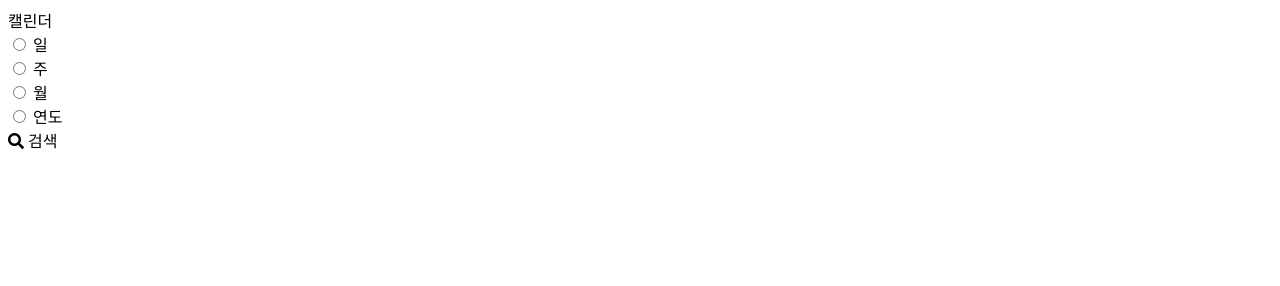
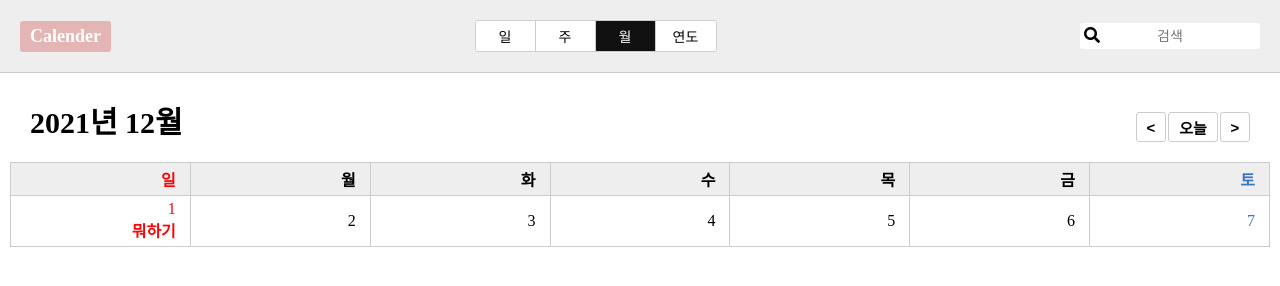
Before and after one commit to leeheeae/Calender, a plain HTML site: page index.html in a window 1280 px wide. Drawn offline with Linux system fonts and the light colour scheme.

Commit message:
html, css

```diff
--- /dev/null
+++ b/css/style.scss
@@ -0,0 +1,182 @@
+$white-color: #FFF;
+$black-color: #111;
+$gray-color: #eee;
+$main-color: #E4B5B5;
+$sub-color01: #C0C0C0;
+$border-default: 1px solid #CCC;
+$padding: 5px 10px;
+$radius: 3px;
+
+* { margin: 0; padding: 0; box-sizing: border-box; }
+input[type=checkbox], input[type=radio] {display: none;}
+ul, ol { list-style: none; }
+
+body {
+    width: 100%;
+    height: 100%;
+    display: flex;
+    align-items: center;
+    justify-content: center;
+}
+
+
+.wrap {
+    width: 100%;
+    min-height: 100vh;
+
+    .header {
+        width: 100%;
+        padding: 20px;
+        border-bottom: $border-default;
+        background-color: $gray-color;
+        display: flex;
+        align-items: center;
+        justify-content: space-between;
+
+        .logo {
+            font-size: 18px;
+            font-weight: 600;
+            background-color: $main-color;
+            color: #FFF;
+            border-radius: $radius;
+            padding: $padding;
+        }
+        .changeBtnList {
+            display: flex;
+            border: $border-default;
+            border-radius: $radius;
+            overflow: hidden;
+
+            > div {
+                &:last-child {
+                    label {
+                        border-right: none;
+                    }
+                }
+            }
+
+            input {
+                display: none;
+                &:checked + label {
+                    background-color: $black-color;
+                    color: $white-color;
+                }
+            }
+            label {
+                width: 60px;
+                display: block;
+                text-align: center;
+                padding: $padding;
+                background-color: $white-color;
+                font-size: 14px;
+                cursor: pointer;
+
+                & {
+                    border-right: $border-default;
+                }
+
+            }
+        }
+
+        .searchBox {
+            position: relative;
+            width: 180px;
+
+            .fa-search {
+                position: absolute;
+                top: 4px;
+                left: 4px;
+            }
+
+            input {
+                display: block;
+                font-size: 14px;
+                text-align: center;
+                width: 100%;
+                border: none;
+                padding: $padding;
+                background-color: $white-color;
+                border-radius: $radius;
+            }
+        }
+    }
+
+    .main {
+        width: 100%;
+        padding: $padding;
+
+        .mainTopContent {
+            width: 100%;
+            padding: 20px;
+            display: flex;
+            justify-content: space-between;
+            align-items: flex-end;
+
+            h2 {
+                font-size: 30px;
+            }
+
+            .btnList {
+                display: flex;
+                align-items: center;
+
+                button {
+                    background-color: #FFF;
+                    border: $border-default;
+                    border-radius: $radius;
+                    font-size: 15px;
+                    font-weight: 600;
+                    cursor: pointer;
+
+                    &:hover {
+                        background-color: $gray-color;
+                    }
+                }
+                .prevBtn, .nextBtn {
+                    width: 30px;
+                    height: 30px;
+                    display: flex;
+                    align-items: center;
+                    justify-content: center;
+                }
+                .todayBtn {
+                    width: 50px;
+                    height: 30px;
+                    margin: 0 2px;
+                }
+            }
+        }
+
+        .tableBox {
+            width: 100%;
+
+            table {
+                width: 100%;
+                table-layout: fixed;
+                border-collapse: collapse;
+            }
+            td, th {
+                border: $border-default;
+                padding: 4px 14px;
+                text-align: right;
+
+                &:first-child {
+                    color: #F50608;
+                }
+
+                &:last-child {
+                    color: #3976BE;
+                }
+            }
+            th {
+                background-color: $gray-color;
+            }
+            td {
+                li {
+                    font-weight: bold;
+                }
+            }
+        }
+    }
+}
+.logo { color: $main-color; }
--- a/index.html
+++ b/index.html
@@ -5,16 +5,17 @@
 		<meta http-equiv="X-UA-Compatible" content="IE=edge" />
 		<meta name="viewport" content="width=device-width, initial-scale=1.0" />
 		<link rel="stylesheet" href="https://use.fontawesome.com/releases/v5.15.4/css/all.css" integrity="sha384-DyZ88mC6Up2uqS4h/KRgHuoeGwBcD4Ng9SiP4dIRy0EXTlnuz47vAwmeGwVChigm" crossorigin="anonymous">
+		<link rel="stylesheet" href="./css/style.css">
 		<title>Document</title>
 	</head>
 	<body>
-		<div class="warp">
+		<div class="wrap">
 			<!-- 헤더 -->
 			<header class="header">
-				<div class="logo">캘린더</div>
+				<div class="logo">Calender</div>
 				<div class="changeBtnList">
 					<div>
-						<input type="radio" name="changeBtnList" id="dayBtn" />
+						<input type="radio" name="changeBtnList" id="dayBtn" checked/>
 						<label for="dayBtn">일</label>
 					</div>
 					<div>
@@ -22,7 +23,7 @@
 						<label for="weekBtn">주</label>
 					</div>
 					<div>
-						<input type="radio" name="changeBtnList" id="monthBtn" />
+						<input type="radio" name="changeBtnList" id="monthBtn" checked />
 						<label for="monthBtn">월</label>
 					</div>
 					<div>
@@ -32,9 +33,78 @@
 				</div>
 				<div class="searchBox">
 					<i class="fas fa-search"></i>
-					검색
+					<input type="text" placeholder="검색">
 				</div>
 			</header>
+			<main class="main">
+				<div class="mainTopContent">
+					<h2>2021년 12월</h2>
+					<div class="btnList">
+						<button class="prevBtn"> < </button>
+						<button class="todayBtn"> 오늘 </button>
+						<button class="nextBtn"> > </button>
+					</div>
+				</div>
+				<div class="tableBox">
+					<table>
+						<tr>
+							<th>일</th>
+							<th>월</th>
+							<th>화</th>
+							<th>수</th>
+							<th>목</th>
+							<th>금</th>
+							<th>토</th>
+						</tr>
+						<tr>
+							<td>
+								<div>1</div>
+								<ul>
+									<li>
+										뭐하기
+									</li>
+								</ul>
+							</td>
+							<td>
+								<div>2</div>
+								<ul>
+									<li></li>
+								</ul>
+							</td>
+							<td>
+								<div>3</div>
+								<ul>
+									<li></li>
+								</ul>
+							</td>
+							<td>
+								<div>4</div>
+								<ul>
+									<li></li>
+								</ul>
+							</td>
+							<td>
+								<div>5</div>
+								<ul>
+									<li></li>
+								</ul>
+							</td>
+							<td>
+								<div>6</div>
+								<ul>
+									<li></li>
+								</ul>
+							</td>
+							<td>
+								<div>7</div>
+								<ul>
+									<li></li>
+								</ul>
+							</td>
+						</tr>
+					</table>
+				</div>
+			</main>
 		</div>
 	</body>
 </html>
```
Also changed, not shown: css/style.css (added), 1 other file.
